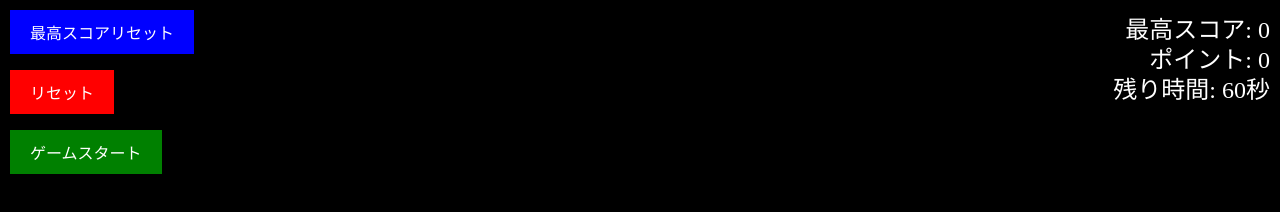
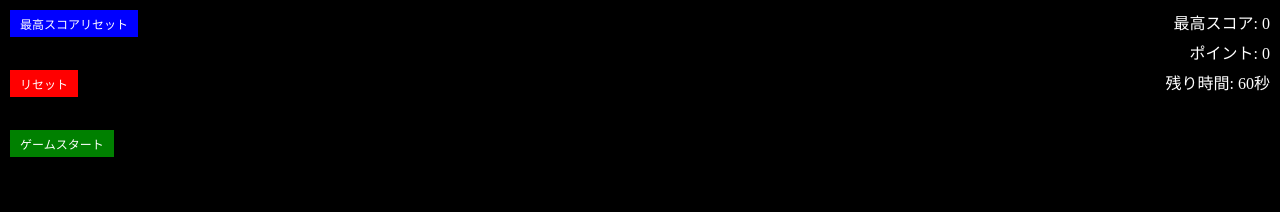
Before and after one commit to guhhee/button, a plain HTML site: page index.html in a window 1280 px wide. Both pictures are taken after a click on the button "リセット". Drawn offline with Linux system fonts and the light colour scheme.

Commit message:
Update index.html

```diff
--- a/index.html
+++ b/index.html
@@ -7,28 +7,33 @@
     .transparent-button {
       background: none;
       border: none;
-      color: inherit;
       cursor: pointer;
+      padding: 1px 3px;
+      font-size: 8px;
+      width: 40px;
+      height: 20px;
+      position: absolute;
+      opacity: 0; /* ボタンを透明に */
     }
     .reset-button, .start-button, .reset-highscore-button {
       position: fixed;
       left: 10px;
-      background-color: red;
-      color: white;
-      padding: 10px 20px;
-      font-size: 16px;
+      padding: 5px 10px;
+      font-size: 12px;
       cursor: pointer;
       border: none;
+      color: white;
     }
     .reset-button {
       top: 70px;
+      background-color: red;
     }
     .reset-highscore-button {
       top: 10px;
-      background-color: blue; /* 最高スコアリセットボタンの色を青に */
+      background-color: blue;
     }
     .start-button {
-      top: 130px;  /* スタートボタンの位置 */
+      top: 130px;
       background-color: green;
     }
     body, html {
@@ -43,35 +48,28 @@
       width: 100%;
       height: 100%;
     }
-    .transparent-button {
-      position: absolute;
+    #score, #timer, #highScore {
+      position: fixed;
+      font-size: 16px;
+      color: white;
     }
     #score {
-      position: fixed;
       top: 40px;
       right: 10px;
-      font-size: 24px;
-      color: white;
     }
     #timer {
-      position: fixed;
       top: 70px;
       right: 10px;
-      font-size: 24px;
-      color: white;
     }
     #highScore {
-      position: fixed;
       top: 10px;
       right: 10px;
-      font-size: 24px;
-      color: white;
     }
   </style>
 </head>
 <body>
   <div class="position-container">
-    <button class="transparent-button" id="button"></button>
+    <button class="transparent-button" id="button" tabindex="-1"></button>
   </div>
   <div id="highScore">最高スコア: 0</div>
   <div id="score">ポイント: 0</div>
@@ -81,29 +79,23 @@
   <button class="start-button" id="startButton">ゲームスタート</button>
 
   <script>
-    let points = 0;
-    let timer = 60;
-    let countdownInterval;
-    let gameStarted = false;  // ゲーム開始状態
+    let points = 0, timer = 60, gameStarted = false, countdownInterval;
 
-    function updateHighScore() {
-      const highScoreElement = document.getElementById('highScore');
+    const updateHighScore = () => {
       const highestScore = localStorage.getItem('highestScore') || 0;
-      highScoreElement.textContent = `最高スコア: ${highestScore}`;
-    }
+      document.getElementById('highScore').textContent = `最高スコア: ${highestScore}`;
+    };
 
-    function updateScore() {
-      const scoreElement = document.getElementById('score');
-      scoreElement.textContent = `ポイント: ${points}`;
-    }
+    const updateScore = () => {
+      document.getElementById('score').textContent = `ポイント: ${points}`;
+    };
 
-    function updateTimer() {
-      const timerElement = document.getElementById('timer');
-      timerElement.textContent = `残り時間: ${timer}秒`;
-    }
+    const updateTimer = () => {
+      document.getElementById('timer').textContent = `残り時間: ${timer}秒`;
+    };
 
-    function startTimer() {
-      countdownInterval = setInterval(function() {
+    const startTimer = () => {
+      countdownInterval = setInterval(() => {
         timer--;
         updateTimer();
         if (timer <= 0) {
@@ -112,68 +104,63 @@
           saveScore();
         }
       }, 1000);
-    }
+    };
 
-    function moveButton() {
+    const moveButton = () => {
       const button = document.getElementById('button');
       const container = document.querySelector('.position-container');
-      const containerWidth = container.offsetWidth;
-      const containerHeight = container.offsetHeight;
+      button.style.left = `${Math.random() * (container.offsetWidth - button.offsetWidth)}px`;
+      button.style.top = `${Math.random() * (container.offsetHeight - button.offsetHeight)}px`;
+    };
 
-      const randomX = Math.random() * (containerWidth - button.offsetWidth);
-      const randomY = Math.random() * (containerHeight - button.offsetHeight);
-      button.style.left = `${randomX}px`;
-      button.style.top = `${randomY}px`;
-    }
-
-    document.getElementById('button').addEventListener('click', function() {
+    document.getElementById('button').addEventListener('click', () => {
       if (gameStarted) {
-        points++;
-        updateScore();
-        moveButton();
+        points++; updateScore(); moveButton();
         alert("よく気づいたね！");
       }
     });
 
-    document.getElementById('resetButton').addEventListener('click', function() {
-      points = 0;
-      timer = 60;
-      updateScore();
-      updateTimer();
+    document.getElementById('resetButton').addEventListener('click', () => {
+      points = 0; timer = 60;
+      updateScore(); updateTimer();
       clearInterval(countdownInterval);
-      gameStarted = false; // ゲームをリセット
+      gameStarted = false;
       alert("ゲームがリセットされました");
     });
 
-    document.getElementById('resetHighScoreButton').addEventListener('click', function() {
+    document.getElementById('resetHighScoreButton').addEventListener('click', () => {
       localStorage.removeItem('highestScore');
       updateHighScore();
       alert("最高スコアがリセットされました");
     });
 
-    function saveScore() {
-      let highestScore = localStorage.getItem('highestScore') || 0;
+    const saveScore = () => {
+      const highestScore = localStorage.getItem('highestScore') || 0;
       if (points > highestScore) {
         localStorage.setItem('highestScore', points);
         alert("新記録！ あなたの最高スコアは: " + points);
       }
       updateHighScore();
-    }
+    };
 
-    document.getElementById('startButton').addEventListener('click', function() {
+    document.getElementById('startButton').addEventListener('click', () => {
       if (!gameStarted) {
         gameStarted = true;
-        startTimer();
-        moveButton();
-        updateScore();
-        updateTimer();
+        startTimer(); moveButton(); updateScore(); updateTimer();
         alert("ゲームがスタートしました！");
       } else {
         alert("すでにゲームが始まっています");
       }
     });
 
-    window.onload = function() {
+    // Enterキーが押されたときのデフォルト動作を無効にする
+    document.addEventListener('keydown', (event) => {
+      if (event.key === 'Enter') {
+        event.preventDefault();
+      }
+    });
+
+    window.onload = () => {
       updateScore();
       updateTimer();
       updateHighScore();
```
